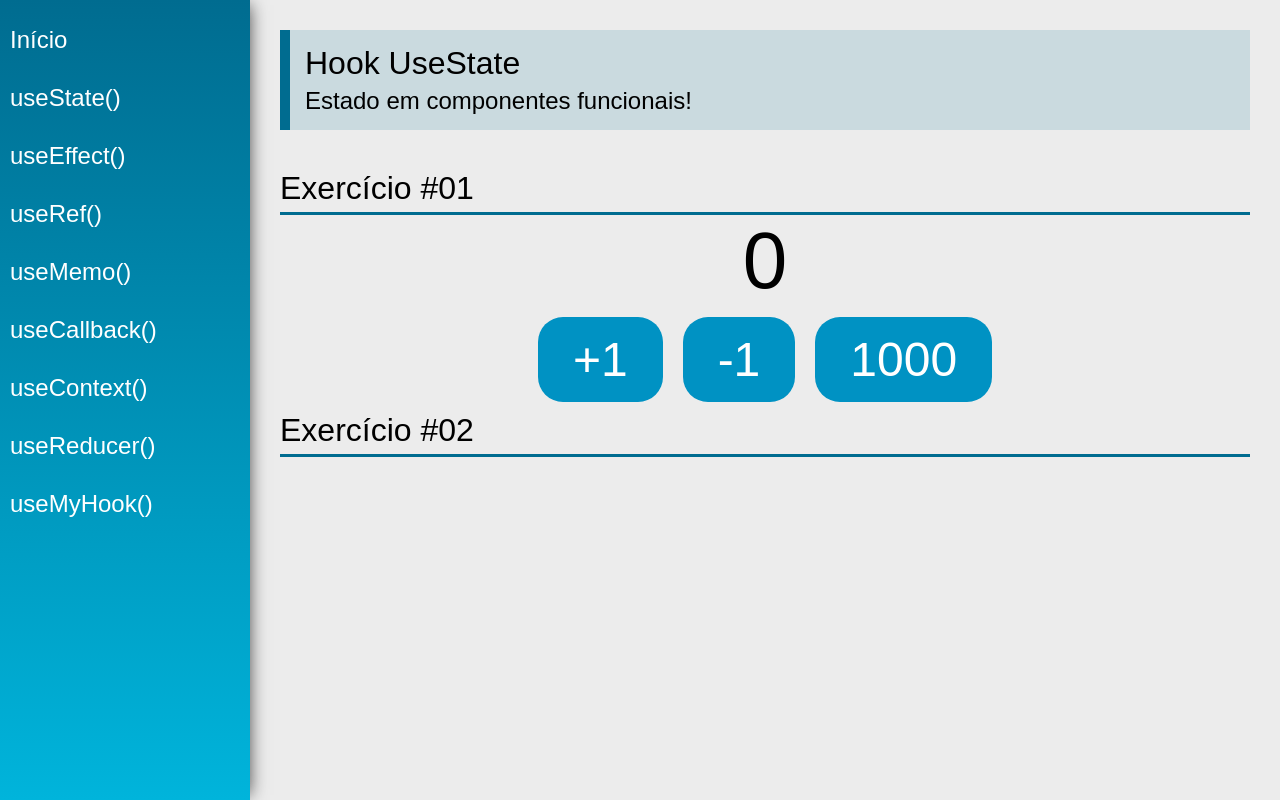
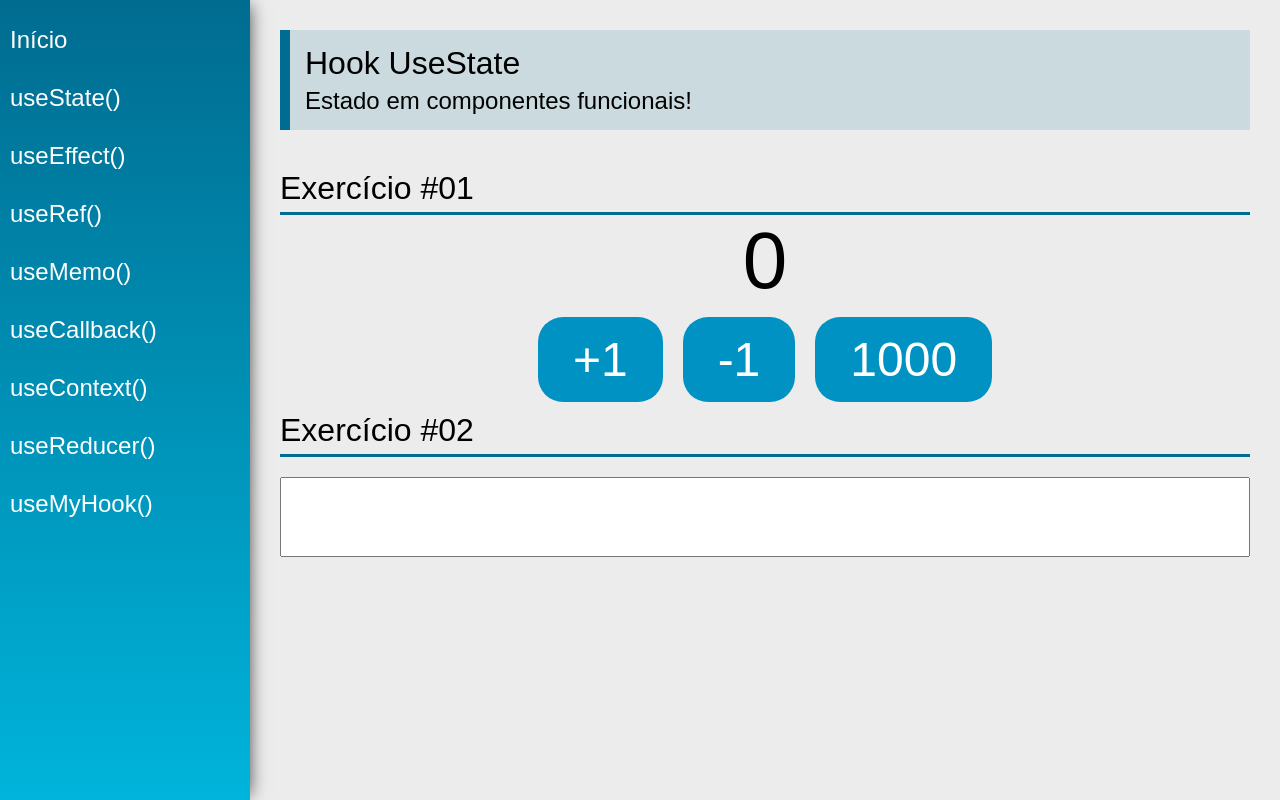
Before and after one commit to thiago-henrique-dev/react-hooks, a React (Create React App) app: page /useState in a window 1280 px wide. Built offline with nearby package versions, Linux system fonts and the light colour scheme.

Commit message:
useState #02

```diff
--- a/src/views/examples/UseState.jsx
+++ b/src/views/examples/UseState.jsx
@@ -4,6 +4,7 @@
 
 const UseState = (props) => {
     const [count, setCount] = useState(0)
+    const [name, setName] = useState("")
     return (
         <div className="UseState">
             <PageTitle
@@ -22,7 +23,11 @@
                        onClick={() => setCount(current => current +1000)}>1000</button>
               </div>
             </div>
+
             <SectionTitle title="Exercício #02"/>
+            <input type="text" className="input"
+               value={name} onChange={e => setName(e.target.value)}/>
+               <span className="text">{name}</span>
         </div>
     )
 }
```
